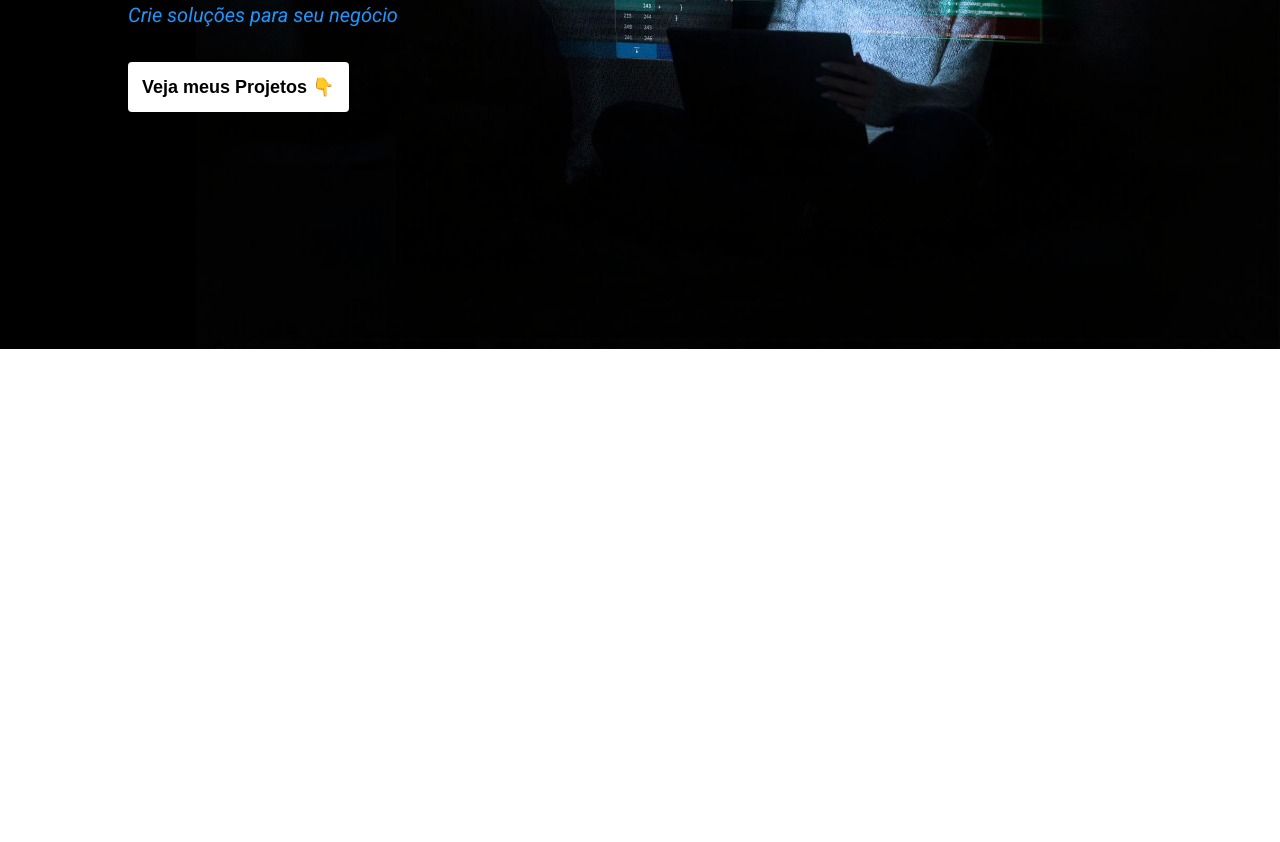
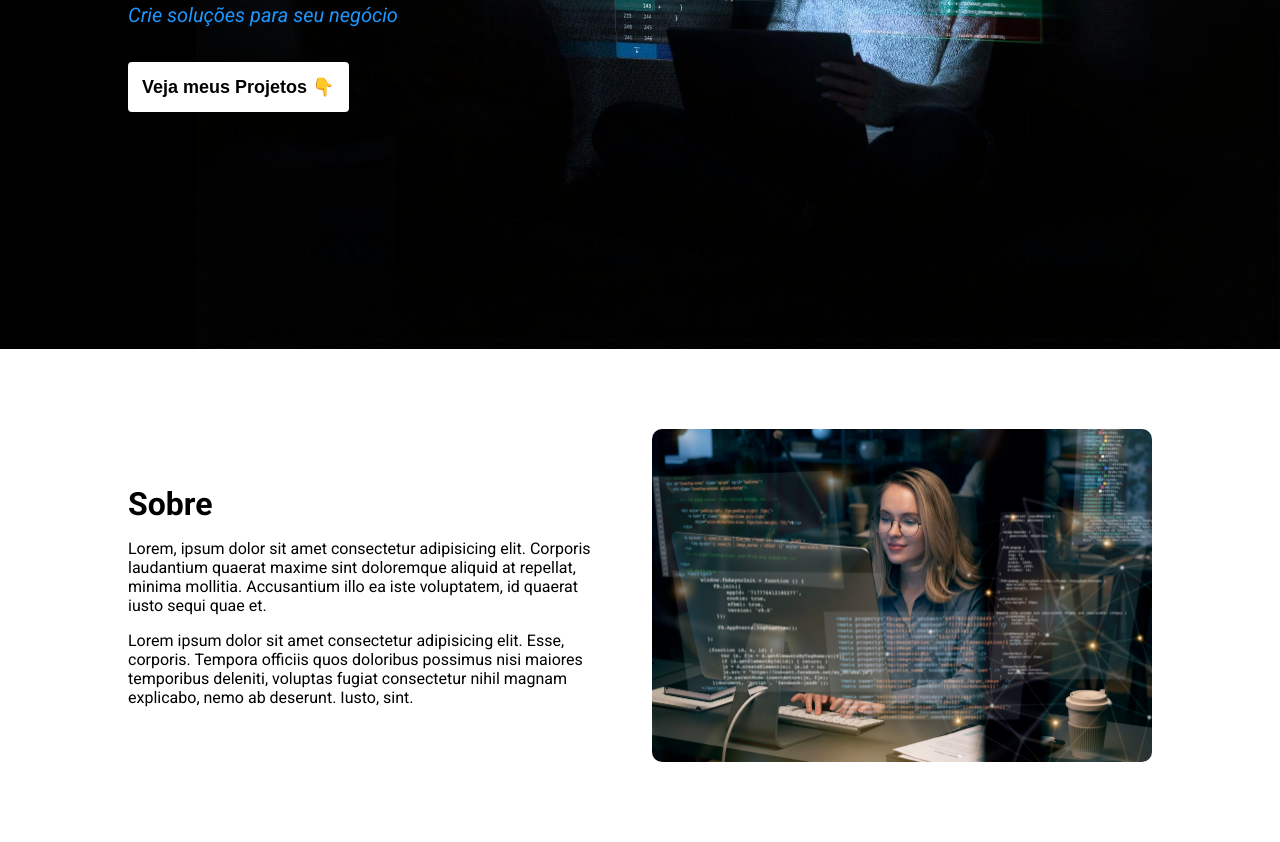
Before and after one commit to emillymoitinho/sujeito_programador, a plain HTML site: page projeto_portfolio/index.html in a window 1280 px wide. Shown: the part 451-1293 px from the top of the page. Before the commit the page ends 800 px from the top, so only its background shows below. Drawn offline with Linux system fonts and the light colour scheme.

Commit message:
create sobre

```diff
--- a/projeto_portfolio/index.html
+++ b/projeto_portfolio/index.html
@@ -28,6 +28,7 @@
         </ul> <!-- nav_list -->
     </nav> <!-- nav -->
 
+    <!-- Inicio main -->
     <section class="main">
         <div class="title">
             <h1>Olá, <span>Seja Bem vindo(a)!</span></h1>
@@ -38,6 +39,16 @@
         </a>
     </section> <!-- main -->
 
+    <!-- Inicio sobre -->
+    <section class="about">
+        <div>
+            <h2>Sobre</h2>
+            <p style="margin-bottom: 1rem;">Lorem, ipsum dolor sit amet consectetur adipisicing elit. Corporis laudantium quaerat maxime sint doloremque aliquid at repellat, minima mollitia. Accusantium illo ea iste voluptatem, id quaerat iusto sequi quae et.</p>
+            <p>Lorem ipsum dolor sit amet consectetur adipisicing elit. Esse, corporis. Tempora officiis quos doloribus possimus nisi maiores temporibus deleniti, voluptas fugiat consectetur nihil magnam explicabo, nemo ab deserunt. Iusto, sint.</p>
+        </div>
+        <img src="img/perfil.jpg" alt="Mulher programando">
+    </section> <!-- about -->
+
 
 </body>
 
--- a/projeto_portfolio/style.css
+++ b/projeto_portfolio/style.css
@@ -75,6 +75,37 @@ body {
             font-size: 18px;
             font-weight: 700;
             background-color: #fff;
+            transition: .5s ease-in-out;
+        }
+
+        .btn:hover {
+            transform: scale(1.1);
         }
     }
 }
+
+/* Inicio sobre */
+.about {
+    width: 100%;
+    display: flex;
+    align-items: center;
+    justify-content: space-between;
+    padding: 80px 10%;
+    background-color: #fff;
+
+    div {
+        max-width: 50%;
+        padding-right: 40px;
+
+        h2 {
+            font-size: 32px;
+            margin-bottom: 1rem;
+        }
+    }
+
+    img {
+        max-width: 500px;
+        border-radius: 10px;
+    }
+
+}
```
Also changed, not shown: projeto_portfolio/img/perfil.jpg (added).
